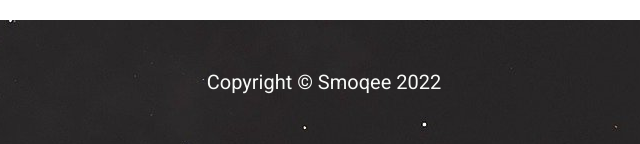
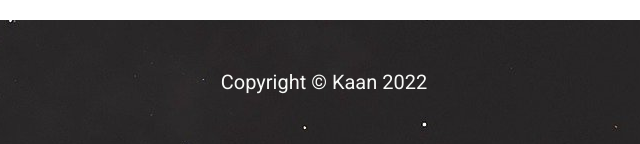
Before and after one commit to Smoqee/SpaceY, a plain HTML site: page index.html in a window 1280 px wide. Shown: the part 2132-2276 px from the top of the page, 316-956 px from the left. Drawn offline with Linux system fonts and the light colour scheme.

Commit message:
Update index.html

```diff
--- a/index.html
+++ b/index.html
@@ -88,7 +88,7 @@
         </div>
 
         <div class="footer">
-            <p>Copyright © Smoqee 2022</p>
+            <p>Copyright © Kaan 2022</p>
         </div>
     </body>
 </html>
```
